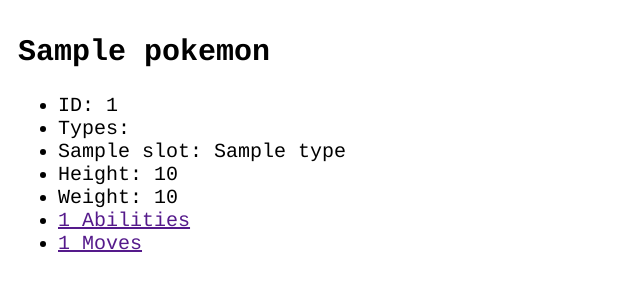
After one commit to Relic-Southpaw/PokeDex-Capstone, a Flask app: template templates/pokedex_stats.html in a window 1280 px wide. The commit adds this page. Shown: the top 300 px of the page, without its empty margins (0-640 px from the left). Run offline with Flask 2, Linux system fonts and the light colour scheme; the template is opened without the code that fills it: most values are stand-ins (such as "Sample title", 1, 10 or a date in 2020).

Commit message:
implimented responses for API and generated them on an HTML page

```diff
--- a/app.py
+++ b/app.py
@@ -1,4 +1,4 @@
-from flask import Flask, render_template, request, jsonify
+from flask import Flask, render_template, request, jsonify, redirect
 from flask_debugtoolbar import DebugToolbarExtension
 # import time, sys # for the delay function
 import pokepy as pk
@@ -20,10 +20,9 @@ app.config['SECRET_KEY'] = "pokemonmeandyou"
 
 
 # delay_print("hello world")
-@app.route('/')
-def search_pokemon():
-    res = client.get_pokemon('1')
-    ability = client.get_ability('1')
+@app.route('/pokemon/<int:poke_id>')
+def search_pokemon(poke_id):
+    res = client.get_pokemon(poke_id)
     print (res.name)
     print (res.id)
     for x in list(res.types):
@@ -39,4 +38,9 @@ def search_pokemon():
     # for x in list(res.stats):
     #     print (x.stat.name)
 
-    return render_template ('base.html')
+    return render_template ('pokedex_stats.html', pokemon = res)
+
+@app.route('/')
+def poke_search():
+    poke_id = 3
+    return redirect (f'/pokemon/{poke_id}')
--- a/static/style.css
+++ b/static/style.css
@@ -1,4 +1,4 @@
-p {
+#stats {
     color: black;
     font-family: "Courier";
     font-size: 20px;
--- a/templates/base.html
+++ b/templates/base.html
@@ -1,19 +1,21 @@
 <!DOCTYPE html>
 <html lang="en">
-<link rel="stylesheet" href="static/style.css">
 
 <head>
     <meta charset="UTF-8">
     <meta http-equiv="X-UA-Compatible" content="IE=edge">
     <meta name="viewport" content="width=device-width, initial-scale=1.0">
-    <title>Document</title>
+    <title>PokeDex</title>
+
+    <link rel="stylesheet" href="static/style.css">
+    <script src="https://unpkg.com/jquery"></script>
+    <script src="https://unpkg.com/popper"></script>
+    <script src="https://unpkg.com/bootstrap"></script>
 </head>
 
 <body>
-    <p>I wonder if this is working</p>
-    <ul>
-    </ul>
-
+    {%block content%}
+    {%endblock%}
 </body>
 
 </html>
--- /dev/null
+++ b/templates/pokedex_stats.html
@@ -0,0 +1,33 @@
+{% extends 'base.html' %}
+{% block content %}
+<div id="stats">
+    <H2>{{pokemon.name}}</H2>
+    <ul>
+        <li>
+            ID: {{pokemon.id}}
+        </li>
+        <li>
+            Types:
+            {%for p in pokemon.types%}
+        <li>
+            {{p.slot}}: {{p.type.name}}
+        </li>
+        {%endfor%}
+        </li>
+        <li>
+            Height: {{pokemon.height}}
+        </li>
+        <li>
+            Weight: {{pokemon.weight}}
+        </li>
+        <li>
+            <a href="">{{pokemon.abilities | length}} Abilities</a>
+        </li>
+        <li>
+            <a href="">{{pokemon.moves | length}} Moves</a>
+
+        </li>
+    </ul>
+
+</div>
+{% endblock %}
```
